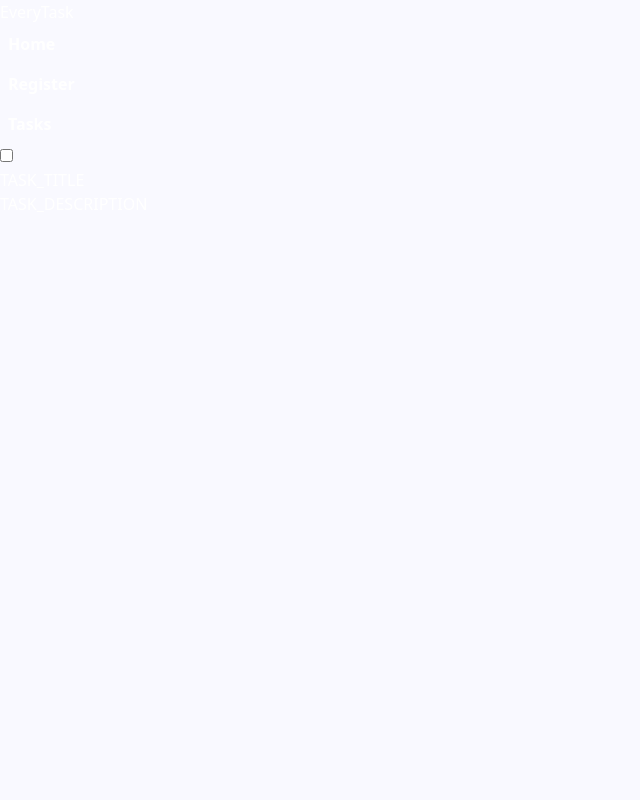
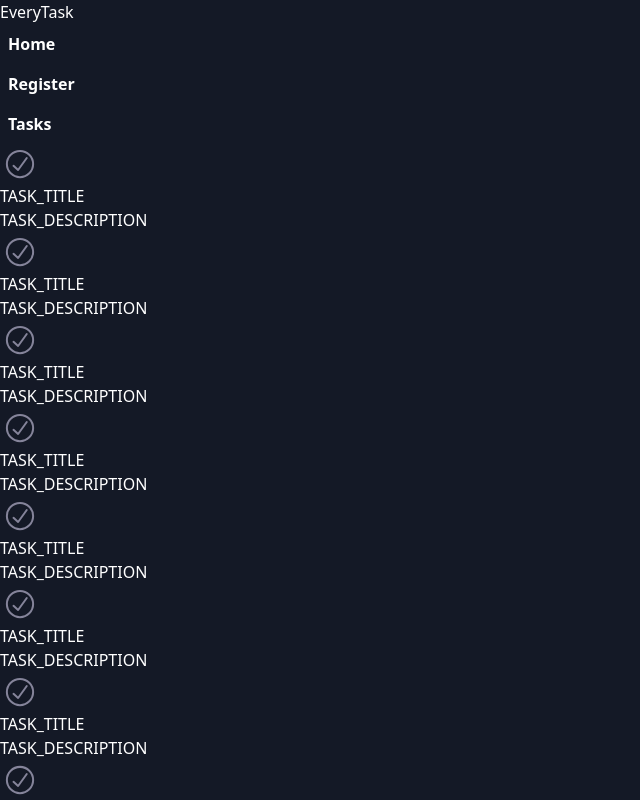
Before and after one commit to HTL-EveryTask/everytask-frontend, a Vue app: page /tasks in a window 1280 px wide. Shown: the top 800 px of the page, without its empty margins (0-640 px from the left). Built offline with nearby package versions, Linux system fonts and the light colour scheme.

Commit message:
added dummy tasks and animated checkmark concept

```diff
--- /dev/null
+++ b/src/components/CheckCircle.vue
@@ -0,0 +1,112 @@
+<template>
+  <svg
+    width="128"
+    height="128"
+    viewBox="0 0 128 128"
+    fill="none"
+    xmlns="http://www.w3.org/2000/svg"
+    @click="handleClick()"
+  >
+    <g id="checkcircle" ref="checkCircle">
+      <circle
+        fill="none"
+        stroke="#9E91EA"
+        stroke-width="10"
+        cx="64"
+        cy="64"
+        r="52.5"
+        stroke-dasharray="360"
+        stroke-linecap="round"
+        ref="circle"
+      >
+        <animate
+          attributeName="stroke-dashoffset"
+          values="360;0"
+          dur="0.6s"
+          begin="indefinite"
+          ref="circleAnimation"
+        ></animate>
+      </circle>
+      <path
+        ref="check"
+        d="M91 40L56.4028 88L38 71.3333"
+        stroke="#3F518F"
+        stroke-width="10"
+        stroke-linecap="round"
+        stroke-linejoin="round"
+      />
+    </g>
+  </svg>
+</template>
+
+<script>
+function styleUnchecked() {
+  const checkCircle = this.$refs.checkCircle;
+  checkCircle.style.transform = "scale(0.8)";
+  this.$refs.check.style.transition = "all 0.6s ease-in-out";
+  this.$refs.circle.style.transition = "all 0.3s ease-in-out";
+  this.$refs.checkCircle.style.transition = "all 0.4s ease-in-out";
+  this.$refs.circle.style.strokeWidth = "8";
+  this.$refs.circle.style.stroke = "#85849a";
+  this.$refs.check.style.strokeWidth = "8";
+  this.$refs.check.style.stroke = "#85849a";
+}
+
+function styleChecked() {
+  const checkCircle = this.$refs.checkCircle;
+  checkCircle.style.transform = "scale(1)";
+  this.$refs.circle.style.strokeWidth = null;
+  this.$refs.circle.style.stroke = null;
+  this.$refs.check.style.strokeWidth = null;
+  this.$refs.check.style.stroke = null;
+  this.$refs.circleAnimation.beginElement();
+}
+
+export default {
+  name: "CheckCircle",
+  data() {
+    return {
+      isChecked: false,
+    };
+  },
+  mounted() {
+    const checkCircle = this.$refs.checkCircle;
+    checkCircle.style.transform = "scale(0.8)";
+    this.$refs.check.style.transition = "all 0.3s ease-in-out";
+    this.$refs.circle.style.transition = "all 0.3s ease-in-out";
+    this.$refs.checkCircle.style.transition = "all 0.3s ease-in-out";
+    this.$refs.circle.style.strokeWidth = "8";
+    this.$refs.circle.style.stroke = "#85849a";
+    this.$refs.check.style.strokeWidth = "8";
+    this.$refs.check.style.stroke = "#85849a";
+  },
+  methods: {
+    check() {
+      this.$emit("check");
+    },
+    handleClick() {
+      if (this.isChecked) {
+        styleUnchecked.call(this);
+      } else {
+        styleChecked.call(this);
+      }
+      this.isChecked = !this.isChecked;
+    },
+  },
+};
+</script>
+
+<style scoped>
+svg {
+  width: 40px;
+  height: 40px;
+}
+
+#checkcircle {
+  transform-origin: center;
+}
+
+svg:hover #checkcircle * {
+  filter: brightness(0.8);
+}
+</style>
--- a/src/components/NavBar.vue
+++ b/src/components/NavBar.vue
@@ -33,6 +33,6 @@ export default {
 
 .nav-element:hover {
   @apply transition-all;
-  @apply bg-slate-900 text-blue-300 ;
+  @apply bg-slate-900 text-blue-300;
 }
 </style>
--- /dev/null
+++ b/src/components/TaskCard.vue
@@ -0,0 +1,29 @@
+<template>
+  <div class="text-black bg-slate-100 w-1/2 mx-auto flex p-6 rounded-2xl">
+    <div class="flex justify-center items-center mr-6">
+      <check-circle />
+    </div>
+    <div>
+      <h1 class="text-xl font-bold">{{ task.title }}</h1>
+      <p class="text-sm">{{ task.description }}</p>
+    </div>
+  </div>
+</template>
+
+<script>
+import Task from "../models/Task";
+import CheckCircle from "./CheckCircle.vue";
+
+export default {
+  name: "TaskCard",
+  components: { CheckCircle },
+  props: {
+    task: {
+      type: Task,
+      default: () => new Task(),
+    },
+  },
+};
+</script>
+
+<style scoped></style>
--- a/src/index.css
+++ b/src/index.css
@@ -3,6 +3,6 @@
 @tailwind utilities;
 
 body {
-    background-color: #f9f9ff;
+    background-color: #141926;
     color: white;
 }
--- /dev/null
+++ b/src/models/Task.js
@@ -0,0 +1,13 @@
+export default class Task {
+  constructor(
+    title = "TASK_TITLE",
+    description = "TASK_DESCRIPTION",
+    date = new Date(1970, 0, 1),
+    done = false
+  ) {
+    this.title = title;
+    this.description = description;
+    this.date = date;
+    this.done = done;
+  }
+}
--- a/src/views/TaskView.vue
+++ b/src/views/TaskView.vue
@@ -1,16 +1,16 @@
 <template>
-  <div class="text-black bg-slate-400 w-1/2 mx-auto flex p-6 rounded-2xl">
-    <input type="checkbox" v-model="task.completed" class="mr-6" />
-    <div>
-      <h1 class="text-xl font-bold">{{ task.title }}</h1>
-      <p class="text-sm">{{ task.description }}</p>
-    </div>
+  <div v-for="n in 10" :key="n" class="m-2">
+    <TaskCard />
   </div>
 </template>
 
 <script>
+import TaskCard from "../components/TaskCard.vue";
+
 export default {
   name: "TaskView",
+  components: { TaskCard },
+
   props: {
     task: {
       type: Object,
@@ -28,4 +28,12 @@ export default {
 };
 </script>
 
-<style scoped></style>
+<style scoped>
+.outer {
+  display: flex;
+  flex-direction: column;
+  align-items: center;
+  justify-content: center;
+  height: 100vh;
+}
+</style>
```
Also changed, not shown: src/assets/checkcircle.svg (added).
